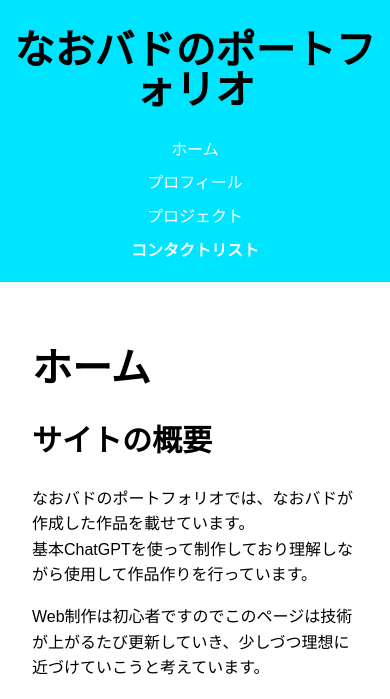
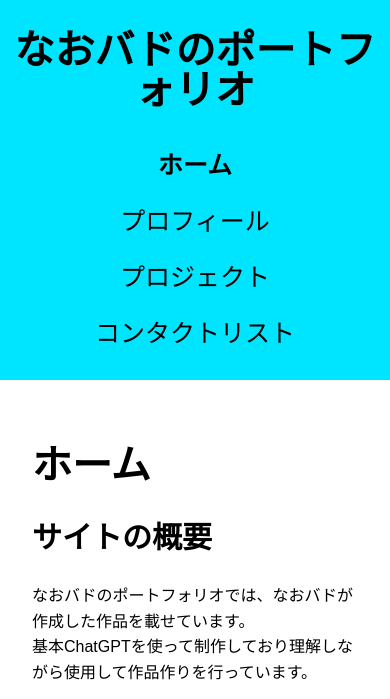
Before and after one commit to naobad/portfolio, a plain HTML site: page index.html in a window 390 px wide. Shown: the top 699 px of the page. Drawn offline with Linux system fonts and the light colour scheme; a web font is replaced by a local one.

Commit message:
Update index.html
クリック時にどこの画面を表示しているのかを追加した
モバイル版の表示を変えた

```diff
--- a/index.html
+++ b/index.html
@@ -14,7 +14,10 @@
             font-family: 'meiryo';
             src: url('fonts/meiryo.ttc') format('truetype');
         }
-
+        @font-face {
+            font-family: 'komorebi-gothic';
+            src: url('fonts/komorebi-gothic.ttf') format('truetype');
+        }
         body {
             font-family: 'SoukouMincho', Arial, sans-serif;
             line-height: 1.6;
@@ -30,17 +33,18 @@
         }
 
         h1 {
-    font-size : 40px;
-    line-height : 1;
+            font-size: 40px;
+            line-height: 1;
         }
 
         h2 {
-    font-size : 30px;
-    line-height : 1.3333;
+            font-size: 30px;
+            line-height: 1.3333;
         }
+
         h3 {
-    font-size : 30px;
-    line-height : 1;
+            font-size: 45px;
+            line-height: 1;
         }
 
         nav ul {
@@ -54,7 +58,10 @@ h3 {
         }
 
         nav ul li a {
-            color: #fff;
+            font-family: 'komorebi-gothic', Arial, sans-serif;
+            line-height: 1.6;
+            color: #000000;
+            font-size:25px;
             text-decoration: none;
         }
 
@@ -107,6 +114,12 @@ h3 {
         }
 
         @media (max-width: 600px) {
+            nav ul {
+                display: flex;
+                flex-direction: column;
+                align-items: center;
+            }
+
             nav ul li {
                 display: block;
                 text-align: center;
@@ -167,30 +180,32 @@ h3 {
     </section>
 
     <section id="projects">
-        <h1>プロジェクト
+        <h1>プロジェクト</h1>
         <h2>作品集</h2>
         <ul>
             <!-- JavaScriptで動的に追加 -->
         </ul>
     </section>
+
     <section id="contact">
-            <h1>コンタクトリスト<iframe src="https://docs.google.com/forms/d/e/1FAIpQLSe_LeCHTR7XgtjDdOgrkquWqqmcU4Gh9VLEMlrJDo5MiLrrkw/viewform?usp=sf_link" width="640" height="1080" frameborder="0" marginheight="0" marginwidth="0" style="float: right; width: 50%;">読み込んでいます…</iframe></h1>
+        <h1>コンタクトリスト</h1>
+        <iframe src="https://docs.google.com/forms/d/e/1FAIpQLSe_LeCHTR7XgtjDdOgrkquWqqmcU4Gh9VLEMlrJDo5MiLrrkw/viewform?usp=sf_link" width="640" height="1080" frameborder="0" marginheight="0" marginwidth="0" style="float: right; width: 50%;">読み込んでいます…</iframe>
         <h2>SNS</h2>
         <h3>インスタグラム　X(旧Twitter)</h3>
         <div class="social-icons">
             <a href="https://www.instagram.com/na2co3_naoto.badminton/" target="_blank">
                 <img src="images/Instagram_logo.png" alt="Instagram">
             </a>
-
             <a href="https://x.com/na2co3_naobad" target="_blank">
                 <img src="images/X_logo.png" alt="X">
             </a>
+            <p>ご連絡の際は右側のフォームからお願いします！<br>また、インスタグラムとXなら返信までに時間はかかりません。</p>
         </div>
     </section>
 
     <footer>
         <div class="copyright">
-                <p>&copy;     なおバドのポートフォリオ</p>
+            <p>&copy; なおバドのポートフォリオ</p>
         </div>
         <div class="social-icons">
             <a href="https://www.instagram.com/na2co3_naoto.badminton/" target="_blank">
@@ -200,77 +215,38 @@ h3 {
                 <img src="images/X_logo.png" alt="X">
             </a>
         </div>
-            <div>
-            </div>
     </footer>
 
     <script>
-            document.addEventListener('DOMContentLoaded', () => {
-                const sections = document.querySelectorAll('section');
-                const navLinks = document.querySelectorAll('nav ul li a');
-
-                // 初期表示はホームを表示し、他のセクションを非表示にする
-                sections.forEach(section => {
-                    if (section.getAttribute('id') !== 'home') {
+        // URLのハッシュに基づいて表示するセクションを変更する関数
+        function showSection() {
+            var sections = document.querySelectorAll('section');
+            sections.forEach(function (section) {
                 section.style.display = 'none';
-                    }
             });
 
-                document.getElementById('home').style.display = 'block';
+            var hash = window.location.hash || '#home';
+            var activeSection = document.querySelector(hash);
+            if (activeSection) {
+                activeSection.style.display = 'block';
+            }
 
-                navLinks.forEach(link => {
-                    link.addEventListener('click', (e) => {
-                        e.preventDefault();
-                        const targetId = link.getAttribute('href').substring(1); // リンク先のセクションIDを取得
-                        sections.forEach(section => {
-                            if (section.getAttribute('id') === targetId) {
-                                section.style.display = 'block'; // 対象のセクションを表示
-                            } else {
-                                section.style.display = 'none'; // それ以外のセクションを非表示
-                            }
-                        });
-                    });
-                });
-                // プロジェクトのリストを動的に追加
-                const projects = [
-                    'プロジェクト1: ここに説明を追加します。',
-                    'プロジェクト2: ここに説明を追加します。',
-                    'プロジェクト3: ここに説明を追加します。'
-                ];
-
-                const projectsList = document.querySelector('#projects ul');
-                projectsList.innerHTML = '';
-
-                projects.forEach(project => {
-                    const li = document.createElement('li');
-                    li.textContent = project;
-                    projectsList.appendChild(li);
+            var navLinks = document.querySelectorAll('nav ul li a');
+            navLinks.forEach(function (link) {
+                link.classList.remove('active');
             });
 
-                // ナビゲーションメニューの動的ハイライト
-                window.onscroll = () => {
-                    let current = '';
+            var activeLink = document.querySelector('nav ul li a[href="' + hash + '"]');
+            if (activeLink) {
+                activeLink.classList.add('active');
+            }
+        }
 
-                    sections.forEach(section => {
-                        const sectionTop = section.offsetTop;
-                        if (scrollY >= sectionTop - 60) {
-                            current = section.getAttribute('id');
-                        }
-                    });
-
-                    navLinks.forEach(link => {
-                        link.classList.remove('active');
-                        if (link.getAttribute('href') === `#${current}`) {
-                            link.classList.add('active');
-                        }
-                    });
-                };
-            });
+        // 初回表示時にセクションを表示
+        window.addEventListener('load', showSection);
+        // URLのハッシュが変更されたときにセクションを表示
+        window.addEventListener('hashchange', showSection);
     </script>
 </body>
 
 </html>
-
-    </script>
-</body>
-</html>
```
Lines whose indentation alone changed are shown as unchanged.
